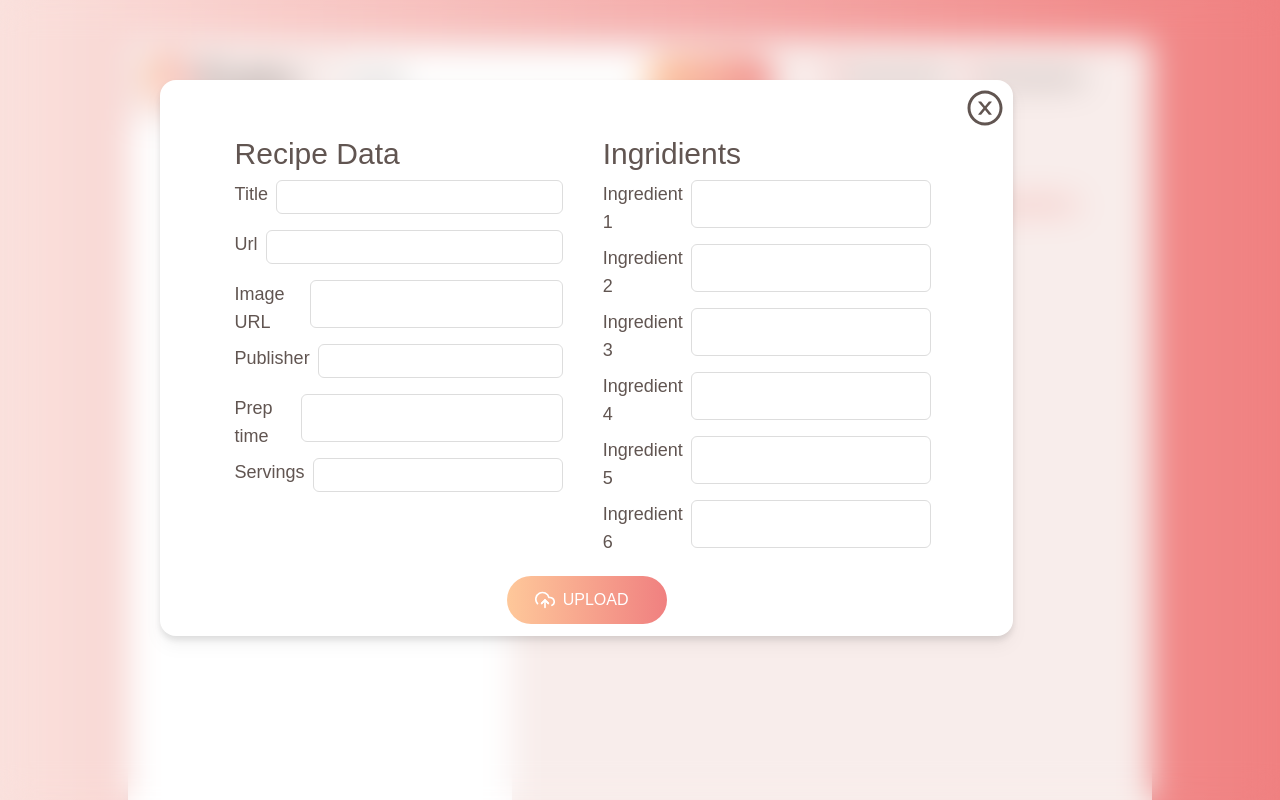
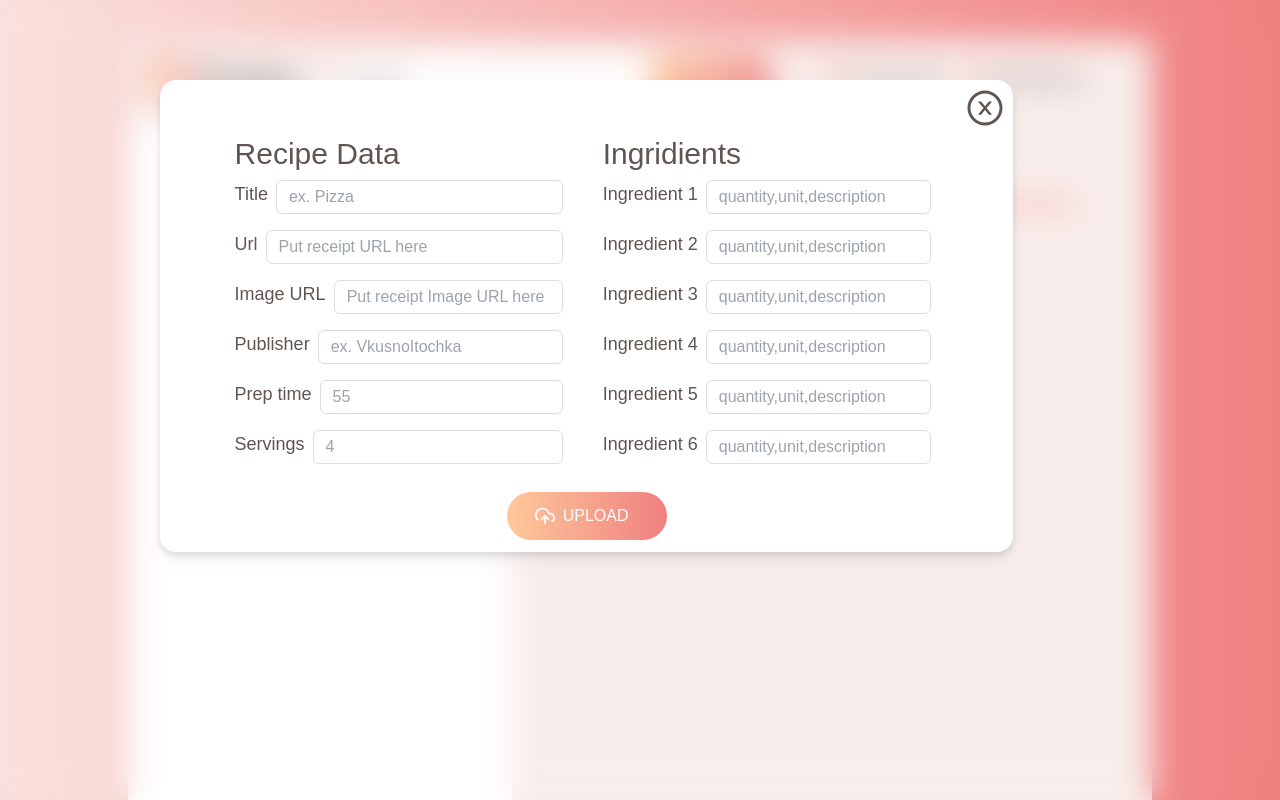
Before and after one commit to git9it/Recipe-aggregator, a Next.js app: page / in a window 1280 px wide. Both pictures are taken after typing "Sample" into the empty fields and a click on the button "ADD RECIPE". Shown: the top 800 px of the page. Built offline with nearby package versions, Linux system fonts and the light colour scheme.

Commit message:
form fix

```diff
--- a/components/MainContent.tsx
+++ b/components/MainContent.tsx
@@ -53,7 +53,9 @@ function MainContent({ isLoading, data, status, setStatus }: IMainContent) {
   const [_, forceUpdate] = useReducer((x) => x + 1, 0);
 
   let currentRecipe: Recipe | null | undefined;
-  if (data?.currentRecipe) {
+  if (data?.currentRecipe && AppStatus.results) {
+    console.log(AppStatus.results);
+    console.log(data);
     currentRecipe = data.currentRecipe.data.recipe;
   }
 
--- a/components/UploadForm.tsx
+++ b/components/UploadForm.tsx
@@ -68,6 +68,23 @@ function UploadForm({
     servings: SERVINGS.value,
     cooking_time: TIME.value,
   };
+
+  if (data?.postReturn.status === 'success') {
+    console.log('success');
+    PUBLISHER.value = '';
+    URL.value = '';
+    IMAGEURL.value = '';
+    TITLE.value = '';
+    SERVINGS.value = '';
+    TIME.value = '';
+    INGRIDIENT1.value = '';
+    INGRIDIENT2.value = '';
+    INGRIDIENT3.value = '';
+    INGRIDIENT4.value = '';
+    INGRIDIENT5.value = '';
+    INGRIDIENT6.value = '';
+  }
+
   return (
     <div className="relative">
       <div
@@ -89,21 +106,69 @@ function UploadForm({
           <div className="flex flex-col m-2">
             <h2 className="text-3xl">Recipe Data</h2>
 
-            <UploadFormInput name="Title" inputObj={TITLE} />
-            <UploadFormInput name="Url" inputObj={URL} />
-            <UploadFormInput name="Image URL" inputObj={IMAGEURL} />
-            <UploadFormInput name="Publisher" inputObj={PUBLISHER} />
-            <UploadFormInput name="Prep time" inputObj={TIME} />
-            <UploadFormInput name="Servings" inputObj={SERVINGS} />
+            <UploadFormInput
+              name="Title"
+              inputObj={TITLE}
+              placeholder={'ex. Pizza'}
+            />
+            <UploadFormInput
+              name="Url"
+              inputObj={URL}
+              placeholder={'Put receipt URL here'}
+            />
+            <UploadFormInput
+              name="Image URL"
+              inputObj={IMAGEURL}
+              placeholder={'Put receipt Image URL here'}
+            />
+            <UploadFormInput
+              name="Publisher"
+              inputObj={PUBLISHER}
+              placeholder={'ex. VkusnoItochka'}
+            />
+            <UploadFormInput
+              name="Prep time"
+              inputObj={TIME}
+              placeholder={'55'}
+            />
+            <UploadFormInput
+              name="Servings"
+              inputObj={SERVINGS}
+              placeholder={'4'}
+            />
           </div>
           <div className="flex flex-col m-2">
             <h2 className="text-3xl">Ingridients</h2>
-            <UploadFormInput name="Ingredient 1" inputObj={INGRIDIENT1} />
-            <UploadFormInput name="Ingredient 2" inputObj={INGRIDIENT2} />
-            <UploadFormInput name="Ingredient 3" inputObj={INGRIDIENT3} />
-            <UploadFormInput name="Ingredient 4" inputObj={INGRIDIENT4} />
-            <UploadFormInput name="Ingredient 5" inputObj={INGRIDIENT5} />
-            <UploadFormInput name="Ingredient 6" inputObj={INGRIDIENT6} />
+            <UploadFormInput
+              name="Ingredient 1"
+              inputObj={INGRIDIENT1}
+              placeholder={'quantity,unit,description'}
+            />
+            <UploadFormInput
+              name="Ingredient 2"
+              inputObj={INGRIDIENT2}
+              placeholder={'quantity,unit,description'}
+            />
+            <UploadFormInput
+              name="Ingredient 3"
+              inputObj={INGRIDIENT3}
+              placeholder={'quantity,unit,description'}
+            />
+            <UploadFormInput
+              name="Ingredient 4"
+              inputObj={INGRIDIENT4}
+              placeholder={'quantity,unit,description'}
+            />
+            <UploadFormInput
+              name="Ingredient 5"
+              inputObj={INGRIDIENT5}
+              placeholder={'quantity,unit,description'}
+            />
+            <UploadFormInput
+              name="Ingredient 6"
+              inputObj={INGRIDIENT6}
+              placeholder={'quantity,unit,description'}
+            />
           </div>
         </div>
         <button
@@ -113,11 +178,6 @@ function UploadForm({
               method: 'post',
               postdata: postdata,
             });
-            if (data?.postReturn.status === 'success') {
-              console.log('success');
-              URL.value = '';
-              TITLE.value = '';
-            }
           }}
           className="w-40 m-3 h-12 bg-gradient-to-r from-[#FEC89A] to-[#F08080] rounded-full relative pr-5
            text-white flex items-center text-left hover:scale-105 transition duration-300 ease-in-out "
--- a/elements/UploadFormInput.tsx
+++ b/elements/UploadFormInput.tsx
@@ -13,13 +13,14 @@ interface IUploadFormInput {
     onBlur: Function;
   };
   name: string;
+  placeholder: string;
 }
 
-function UploadFormInput({ inputObj, name }: IUploadFormInput) {
+function UploadFormInput({ inputObj, name, placeholder }: IUploadFormInput) {
   return (
     <>
       <div className="flex justify-between">
-        <label className="mt-2 text-lg">{name}</label>
+        <label className="mt-2 text-lg shrink-0">{name}</label>
         <input
           value={inputObj.value}
           onChange={(e) => inputObj.onChange(e)}
@@ -27,6 +28,7 @@ function UploadFormInput({ inputObj, name }: IUploadFormInput) {
           className="border-[#ddd] border-solid rounded-md border-[1px] outline-none block w-full m-2 p-1 pl-3 "
           type="text"
           name={name}
+          placeholder={placeholder}
         />
 
         {inputObj.isDirty && inputObj.isEmpty && (
--- a/hooks/useFetch.ts
+++ b/hooks/useFetch.ts
@@ -61,9 +61,8 @@ function useFetch({ url, method = 'get', postdata = {} }: IUseFetch) {
           });
           const json = await response.json();
           const postReturn = { postReturn: json };
-          console.log(cache.current, postReturn);
+
           setData(() => ({
-            ...cache.current,
             ...postReturn,
           }));
         } catch (error) {
```
